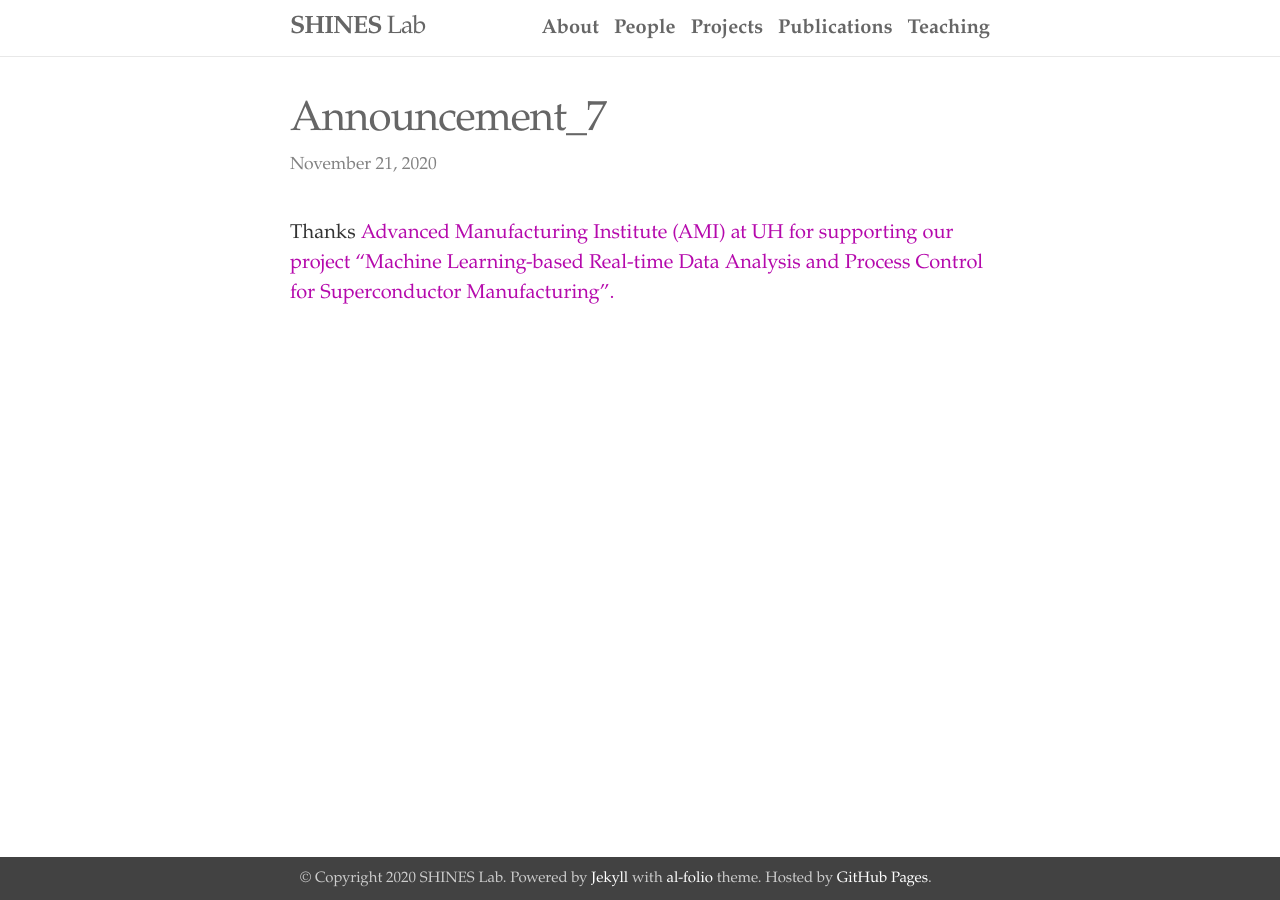
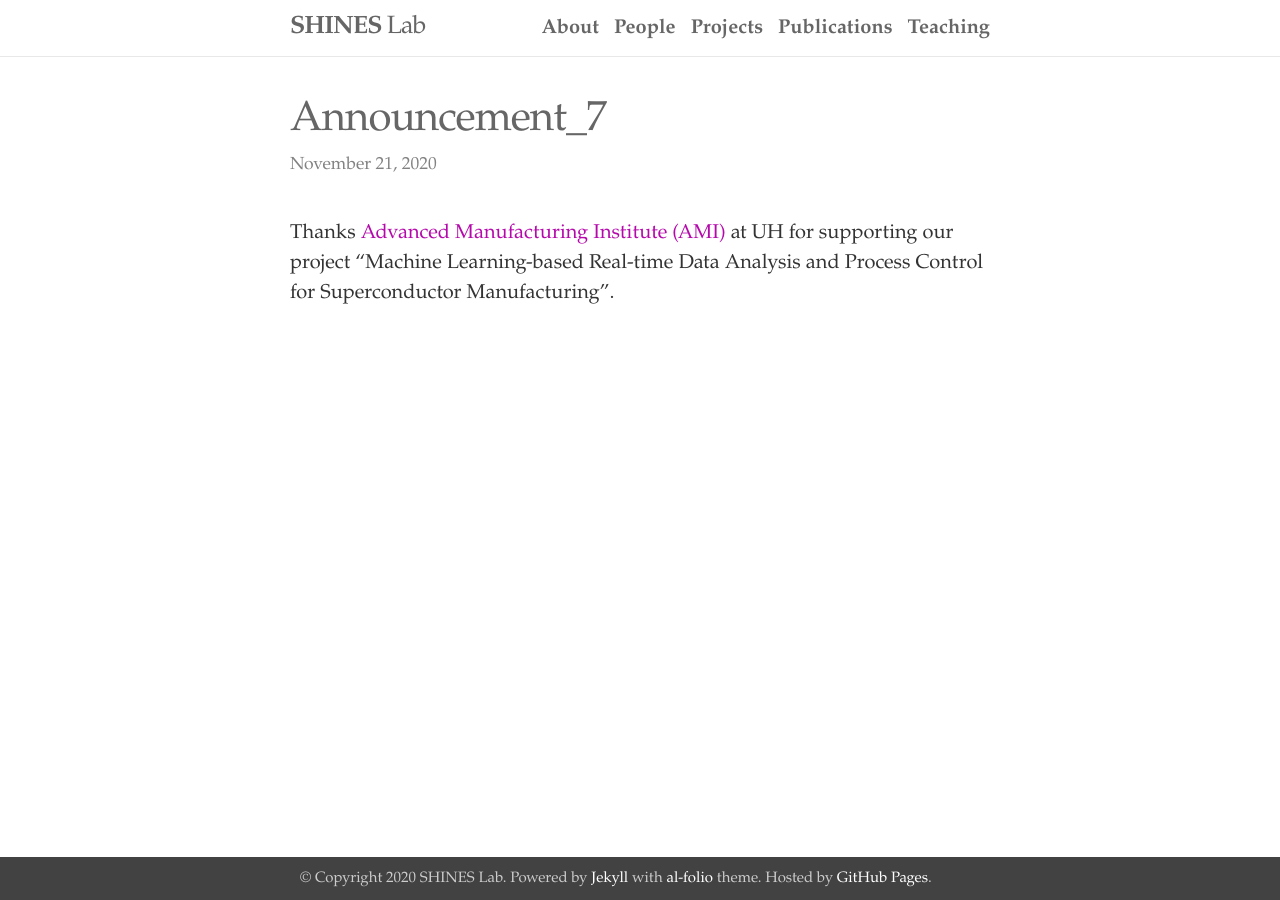
Before and after one commit to shines-lab/shines-lab.github.io, a Jekyll site: the page built from _news/announcement_7.md, in a window 1280 px wide. Built offline with Jekyll 4.4.1, drawn with Linux system fonts in a browser that asks for light colours.

```diff
--- a/_news/announcement_7.md
+++ b/_news/announcement_7.md
@@ -4,4 +4,4 @@ date: 2020-11-21
 inline: true
 ---
 
-Thanks  <a href="https://ami.uh.edu"> Advanced Manufacturing Institute (AMI) <a> at UH for supporting our project "Machine Learning-based Real-time Data Analysis and Process Control for Superconductor Manufacturing".
+Thanks  <a href="https://ami.uh.edu"> Advanced Manufacturing Institute (AMI) </a> at UH for supporting our project "Machine Learning-based Real-time Data Analysis and Process Control for Superconductor Manufacturing".
```
